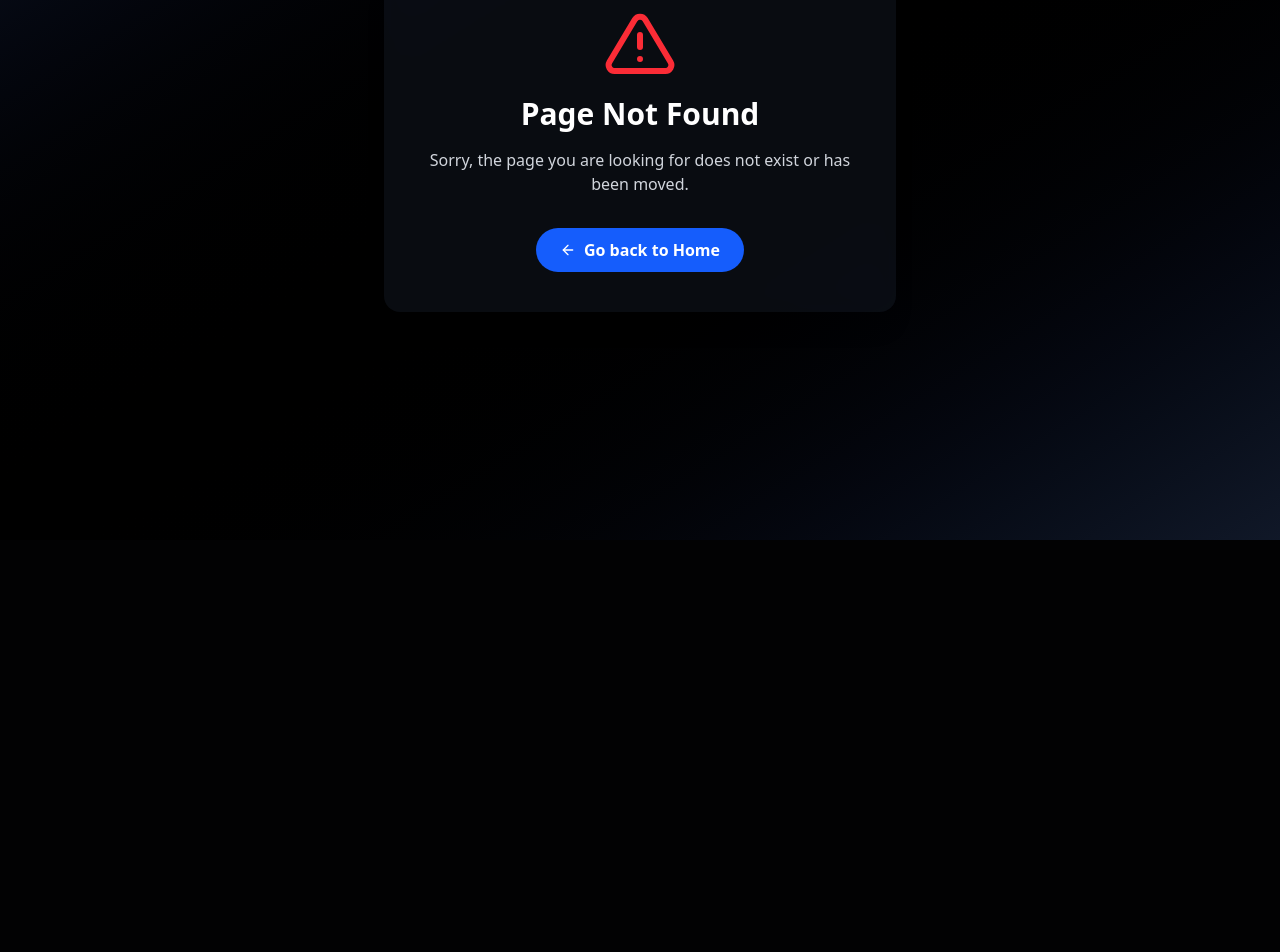
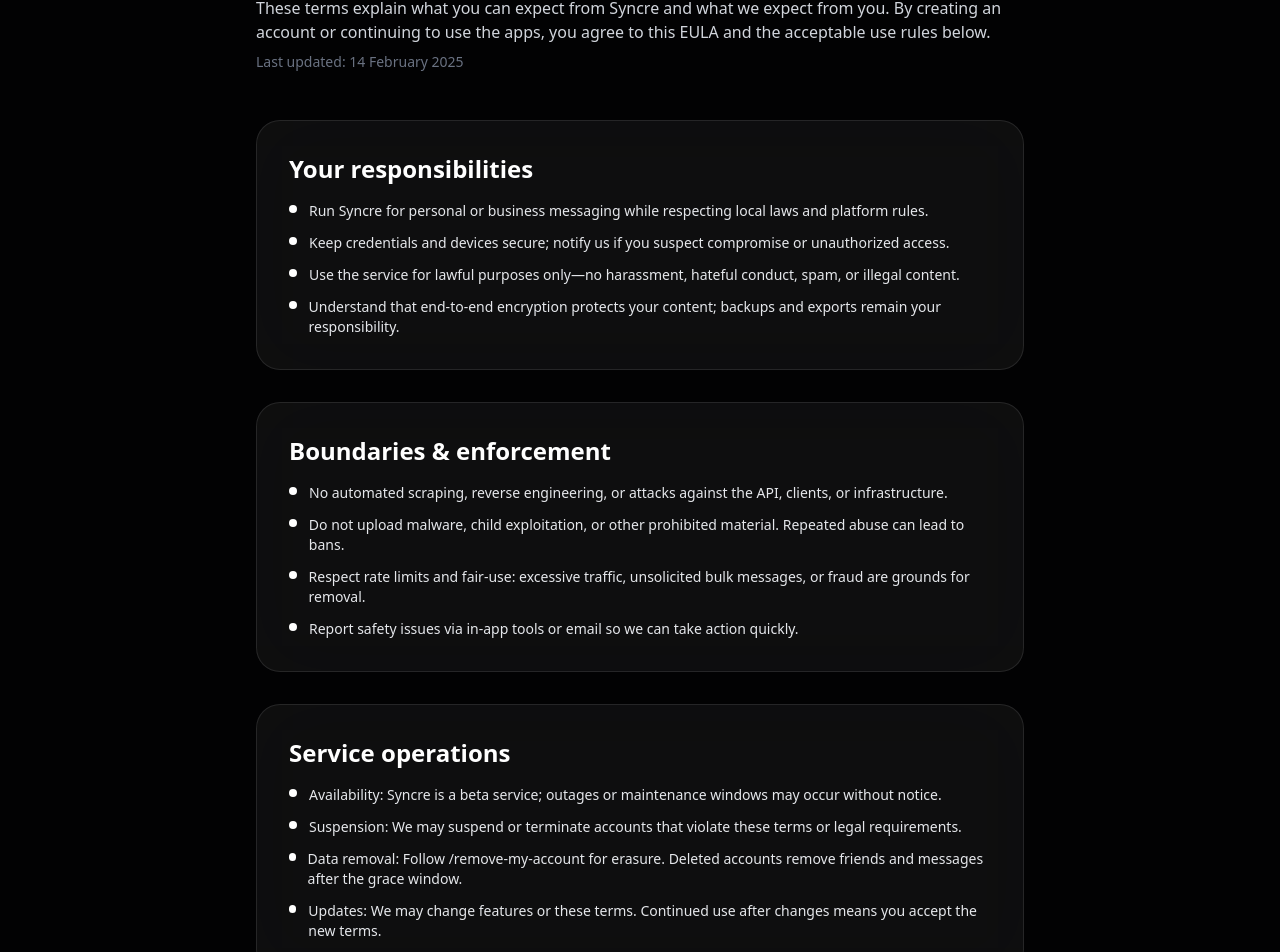
Before and after one commit to Syncre-App/Website, a Next.js app: page /terms in a window 1280 px wide. Before the commit this address had no page. Shown: the part 260-1212 px from the top of the page. Before the commit the page ends 800 px from the top, so only its background shows below. Built offline with nearby package versions, Linux system fonts and the light colour scheme.

Commit message:
feat: Add Terms of Service page with user responsibilities, boundaries, and licensing information

```diff
--- /dev/null
+++ b/app/terms/page.tsx
@@ -0,0 +1,113 @@
+import type { Metadata } from 'next';
+import Navbar from '../components/Navbar';
+import Footer from '../components/Footer';
+
+export const metadata: Metadata = {
+  title: 'Terms · Syncre',
+  description: 'End User License Agreement and acceptable use rules for the Syncre apps and services.',
+};
+
+const promises = [
+  'Run Syncre for personal or business messaging while respecting local laws and platform rules.',
+  'Keep credentials and devices secure; notify us if you suspect compromise or unauthorized access.',
+  'Use the service for lawful purposes only—no harassment, hateful conduct, spam, or illegal content.',
+  'Understand that end-to-end encryption protects your content; backups and exports remain your responsibility.',
+];
+
+const boundaries = [
+  'No automated scraping, reverse engineering, or attacks against the API, clients, or infrastructure.',
+  'Do not upload malware, child exploitation, or other prohibited material. Repeated abuse can lead to bans.',
+  'Respect rate limits and fair-use: excessive traffic, unsolicited bulk messages, or fraud are grounds for removal.',
+  'Report safety issues via in-app tools or email so we can take action quickly.',
+];
+
+const operations = [
+  'Availability: Syncre is a beta service; outages or maintenance windows may occur without notice.',
+  'Suspension: We may suspend or terminate accounts that violate these terms or legal requirements.',
+  'Data removal: Follow /remove-my-account for erasure. Deleted accounts remove friends and messages after the grace window.',
+  'Updates: We may change features or these terms. Continued use after changes means you accept the new terms.',
+];
+
+const licensing = [
+  'License: You receive a non-transferable, revocable license to install and use Syncre apps.',
+  'Ownership: All trademarks and app assets remain the property of Syncre. No resale or sublicensing.',
+  'Third-party code: Open-source components remain under their respective licenses as noted in app settings.',
+];
+
+export default function TermsPage() {
+  return (
+    <>
+      <Navbar />
+      <main className="relative min-h-screen bg-[#020203] px-6 pt-40 pb-16 text-white">
+        <section className="mx-auto w-full max-w-3xl">
+          <p className="text-sm uppercase tracking-[0.4em] text-gray-500">Terms of use</p>
+          <h1 className="mt-5 text-4xl font-semibold">Syncre End User License Agreement.</h1>
+          <p className="mt-4 text-gray-300">
+            These terms explain what you can expect from Syncre and what we expect from you. By creating an account or
+            continuing to use the apps, you agree to this EULA and the acceptable use rules below.
+          </p>
+          <p className="mt-2 text-sm text-gray-500">Last updated: 14 February 2025</p>
+        </section>
+
+        <section className="mx-auto mt-12 w-full max-w-3xl space-y-8">
+          <article className="rounded-3xl border border-white/10 bg-white/5 p-8 backdrop-blur-2xl">
+            <h2 className="text-2xl font-semibold">Your responsibilities</h2>
+            <ul className="mt-4 space-y-3 text-sm text-gray-200">
+              {promises.map((item) => (
+                <li key={item} className="flex items-start gap-3">
+                  <span className="mt-1 inline-flex h-2 w-2 rounded-full bg-white" />
+                  <span>{item}</span>
+                </li>
+              ))}
+            </ul>
+          </article>
+
+          <article className="rounded-3xl border border-white/10 bg-white/5 p-8 backdrop-blur-2xl">
+            <h2 className="text-2xl font-semibold">Boundaries & enforcement</h2>
+            <ul className="mt-4 space-y-3 text-sm text-gray-200">
+              {boundaries.map((item) => (
+                <li key={item} className="flex items-start gap-3">
+                  <span className="mt-1 inline-flex h-2 w-2 rounded-full bg-white" />
+                  <span>{item}</span>
+                </li>
+              ))}
+            </ul>
+          </article>
+
+          <article className="rounded-3xl border border-white/10 bg-white/5 p-8 backdrop-blur-2xl">
+            <h2 className="text-2xl font-semibold">Service operations</h2>
+            <ul className="mt-4 space-y-3 text-sm text-gray-200">
+              {operations.map((item) => (
+                <li key={item} className="flex items-start gap-3">
+                  <span className="mt-1 inline-flex h-2 w-2 rounded-full bg-white" />
+                  <span>{item}</span>
+                </li>
+              ))}
+            </ul>
+          </article>
+
+          <article className="rounded-3xl border border-white/10 bg-white/5 p-8 backdrop-blur-2xl">
+            <h2 className="text-2xl font-semibold">Licensing</h2>
+            <ul className="mt-4 space-y-3 text-sm text-gray-200">
+              {licensing.map((item) => (
+                <li key={item} className="flex items-start gap-3">
+                  <span className="mt-1 inline-flex h-2 w-2 rounded-full bg-white" />
+                  <span>{item}</span>
+                </li>
+              ))}
+            </ul>
+          </article>
+        </section>
+
+        <section className="mx-auto mt-12 w-full max-w-3xl rounded-3xl border border-white/10 bg-[#050505] p-8 text-sm text-gray-300">
+          <h2 className="text-xl font-semibold text-white">Need help or want to appeal?</h2>
+          <p className="mt-3">
+            Email <a href="mailto:info@syncre.xyz" className="text-white underline">info@syncre.xyz</a> with your account
+            ID and the issue you are experiencing. For urgent safety matters, use the in-app report button and we will respond as fast as possible.
+          </p>
+        </section>
+        <Footer />
+      </main>
+    </>
+  );
+}
```
